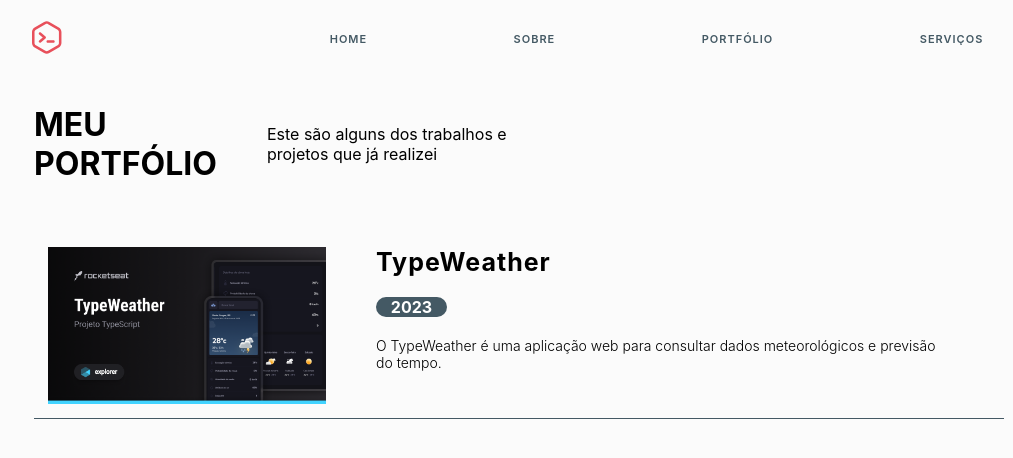
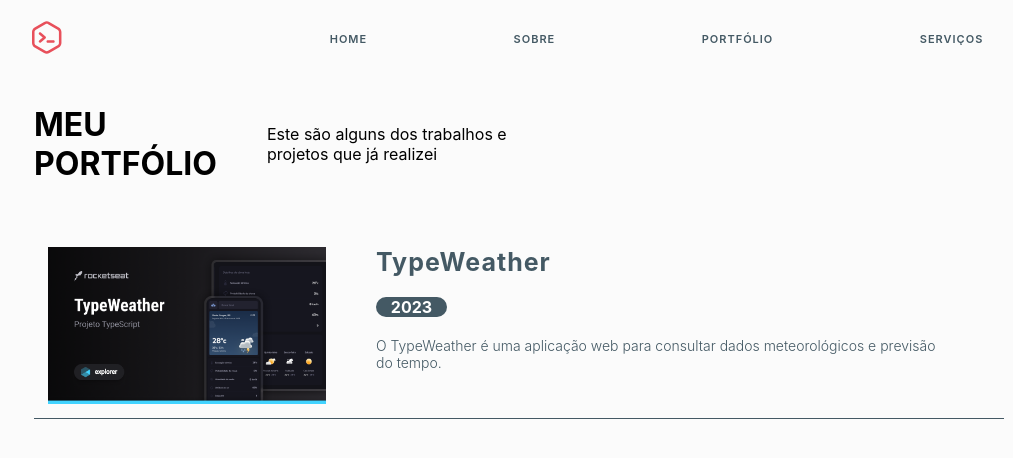
Before and after one commit to KelvyTagli/Portfolio_Web, a React app: page /Portfolio in a window 1280 px wide. Shown: the top 458 px of the page, without its empty margins (96-1109 px from the left). Built offline with nearby package versions, Linux system fonts and the light colour scheme; the HTML template or start-up script is replaced by a standard one.

Commit message:
feat: test

```diff
--- a/src/Components/Cards/index.jsx
+++ b/src/Components/Cards/index.jsx
@@ -1,8 +1,8 @@
 import { Container } from "./styles";
 
-export function Card({cover, title, year, description}) {
+export function Card({href, cover, title, year, description}) {
     return (
-        <Container>
+        <Container href={href} target='_blank'>
             <img src={cover} alt="" />
             <div>
                 <h4 className="title">{title}</h4>
--- a/src/Components/Cards/styles.js
+++ b/src/Components/Cards/styles.js
@@ -1,6 +1,6 @@
 import styled from "styled-components";
 
-export const Container = styled.div `
+export const Container = styled.a `
     width: 970px;
     height: 186px;
 
@@ -9,6 +9,8 @@ export const Container = styled.div `
 
     padding: 1.4rem;
     border-bottom: 1px solid ${({theme}) => theme.COLORS.GRAY_100};
+
+    color: ${({theme}) => theme.COLORS.GRAY_100};
 
     > img {
         width: 278px;
--- a/src/Pages/Portfolio/index.jsx
+++ b/src/Pages/Portfolio/index.jsx
@@ -10,6 +10,7 @@ export function Portfolio() {
                 <p>Este são alguns dos trabalhos e projetos que já realizei</p>
             </Title>
             <Card
+                href={"https://github.com/KelvyTagli/TypeWeather"}
                 cover={Cover}
                 title={"TypeWeather"}
                 year={2023}
```
